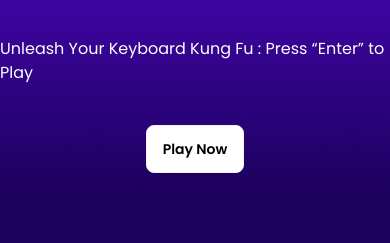
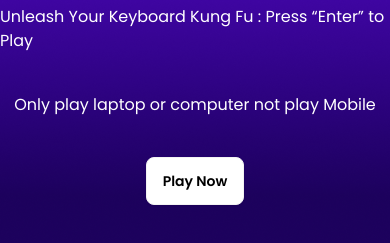
Before and after one commit to dataprohasan45/module-27-alphabet-clash-pro, a plain HTML site: page index.html in a window 390 px wide. Shown: the part 465-708 px from the top of the page. Drawn offline with nearby package versions, Linux system fonts and the light colour scheme.

Commit message:
added warning terms and condition

```diff
--- a/index.html
+++ b/index.html
@@ -26,6 +26,7 @@
     <h1 class="text-8xl font-anton uppercase ">Alpha Clash Pro</h1>
     <h6 class="text-orange-400 shadow-md">made by alhasanr</h6>
 <p>Unleash Your Keyboard Kung Fu : Press “Enter” to Play</p>
+<h4 class="lg:hidden">Only play laptop or computer not play Mobile</h4>
 <button onclick="play()" class="btn bg-white text-black">Play Now</button>
 </div>
     </section>
```
